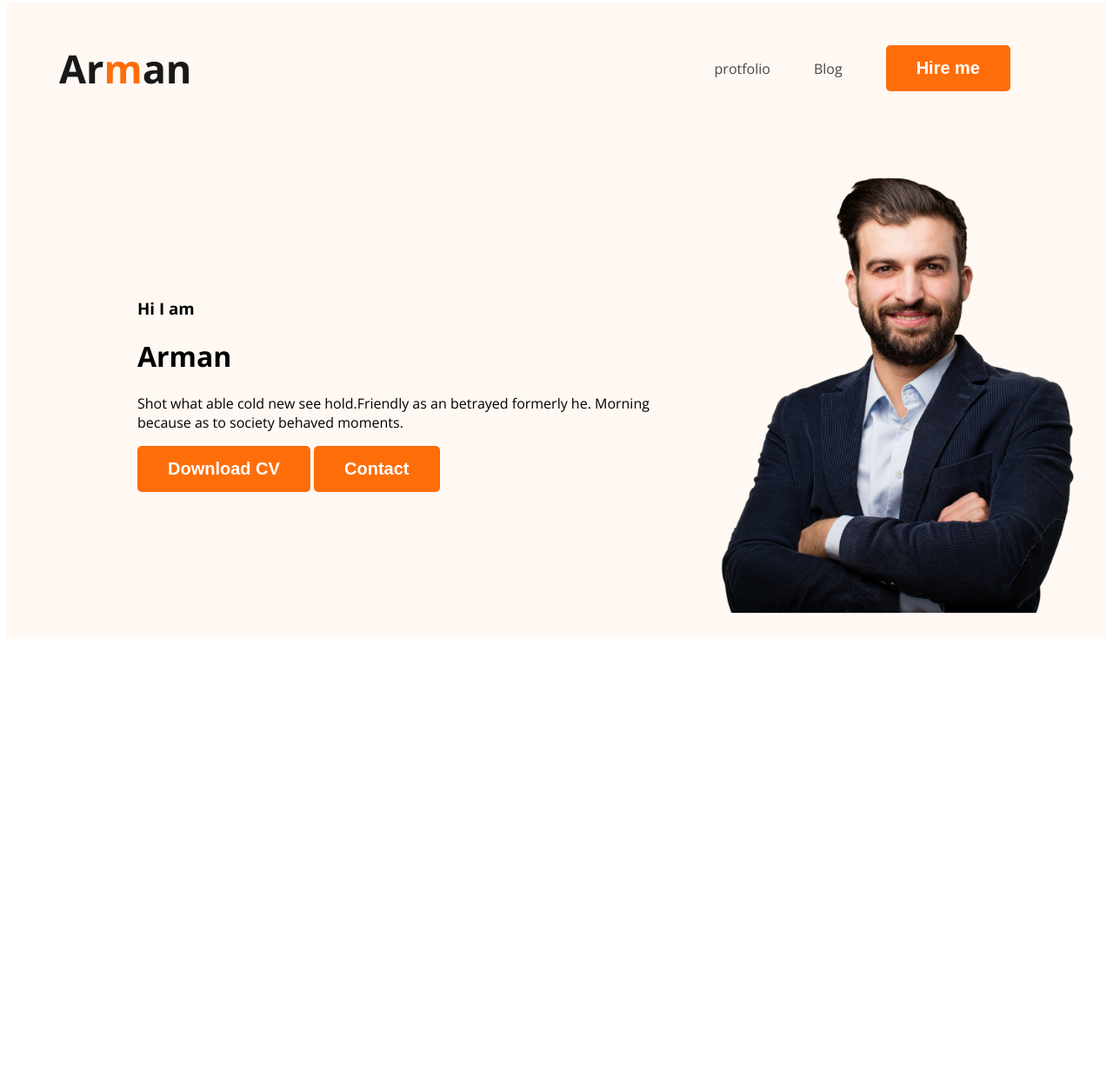
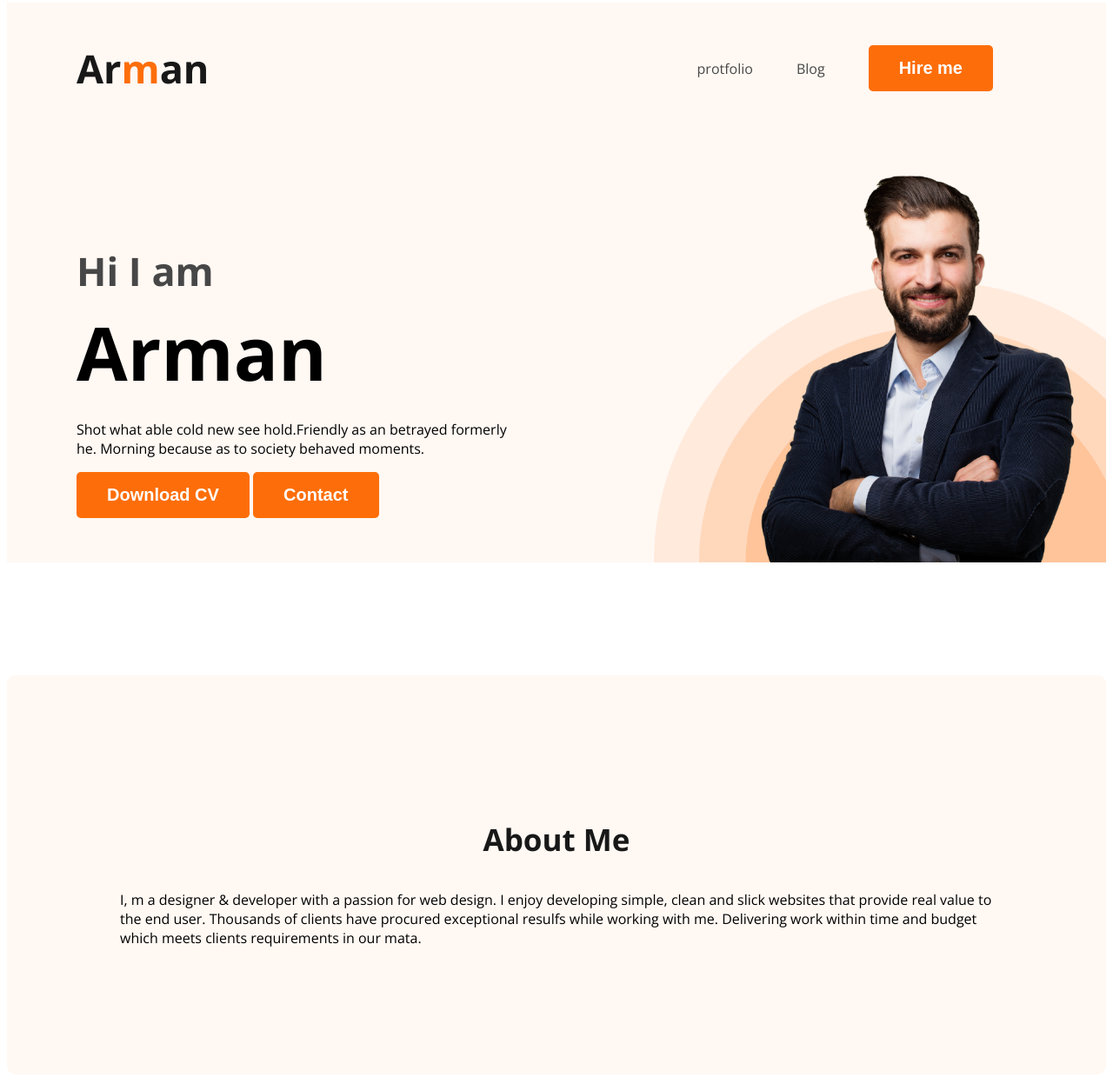
Before and after one commit to Arm19an/devloper-protfolio, a plain HTML site: page index.html in a window 1280 px wide. Shown: the part 5-1244 px from the top of the page at 87% size. Before the commit the page ends 800 px from the top, so only its background shows below. Drawn offline with nearby package versions, Linux system fonts and the light colour scheme; a web font is replaced by a local one.

Commit message:
about section created

```diff
--- a/index.html
+++ b/index.html
@@ -23,7 +23,7 @@
         <div class="banner-content">
             <h3 class="banner-greeting">Hi I am</h3>
             <h1 class="banner-title">Arman</h1>
-            <p>Shot what able cold new see hold.Friendly as an betrayed formerly he. Morning because as to society behaved moments.</p>
+            <p class="bannner-description">Shot what able cold new see hold.Friendly as an betrayed formerly he. Morning because as to society behaved moments.</p>
             <button class="btn-primary">Download CV</button>
             <button class="btn-primary">Contact</button>
         </div>
@@ -31,7 +31,10 @@
     </div>
     </header>
     <main>
-
+        <section class="about">
+            <h3 class="section-title">About Me</h3>
+            <p class="section-description">I, m a designer & developer with a passion for web design. I enjoy developing simple, clean and slick websites that provide real value to the end user. Thousands of clients have procured exceptional resulfs while working with me. Delivering work within time and budget which meets clients requirements in our mata.</p>
+        </section>
     </main>
     <footer>
 
--- a/styles/protfolio.css
+++ b/styles/protfolio.css
@@ -11,12 +11,12 @@ nav{
     display: flex;
     align-items: center;
     justify-content: space-between;
-    margin: 0 60px;
+    margin: 0 80px;
 }
 .nav-title{
     color: #181818;
     font-size: 45px;
-    font-weight: 800;
+    font-weight: 800px;
 }
 nav > ul{
     display: flex;
@@ -45,14 +45,61 @@ nav a{
 /* header related style */
 .header{
     background: #FFF8F3;
+    background-image: url("../images/header_bg.png");
+    background-size: 520px;
+    background-repeat: no-repeat;
+    background-position: bottom right;
 }
 .banner{
-    padding:30px  30px 30px 150px ;
+    padding:30px  30px 0px 80px ;
     display: flex;
+    justify-content: space-between;
     align-items: center;
 
 }
+.banner-content{
+    max-width: 500px;
+}
 .banner .profile-pic{
-  width: 450px;
+  width: 400px;
+  color: #474747;
+
 
 }
+.banner-greeting{
+    color: #474747;
+    font-size: 45px;
+    margin-bottom: 0px;
+}
+.banner-title{
+    font-size: 85px;
+    font-weight: 700;
+    margin-top: 5px;
+    margin-bottom: 20px;
+}
+.banner-description{
+    font-weight: 400;
+    line-height: 30px;
+    padding-left: 20px;
+}
+/* main section styles */
+
+
+/* about section style */
+.about{
+    padding: 130px;
+    border-radius: 10px;
+    background: #FFF8F3;
+    margin: 130px 0;
+}
+.section-title{
+    color: #181818;
+    text-align: center;
+    font-size: 35px;
+    font-style: normal;
+    font-weight: 700;
+
+}
+.section-description{
+
+}
```
